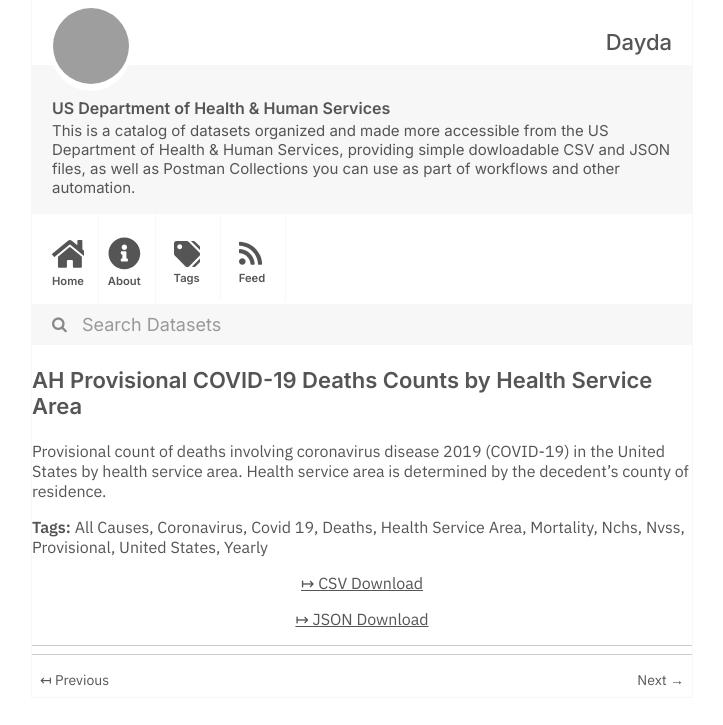
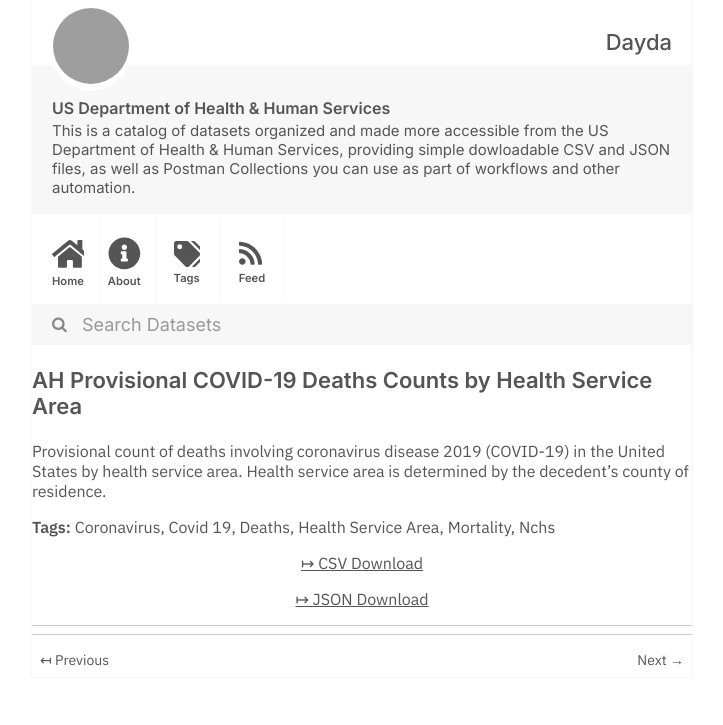
Before and after one commit to dayda-entities/us-department-of-health-and-human-services, a Jekyll site: the page built from _posts/2021-03-16-ah-provisional-covid-19-deaths-counts-by-health-service-area.md, in a window 1280 px wide, cut to the strip 0-725 px from the top of the page. Shown: the whole strip, without its empty margins (278-1001 px from the left). Built offline with Jekyll 4.4.1, drawn with Linux system fonts in a browser that asks for light colours; grey boxes are pictures that could not be loaded.

Commit message:
Publish Data

```diff
--- a/_posts/2021-03-16-ah-provisional-covid-19-deaths-counts-by-health-service-area.md
+++ b/_posts/2021-03-16-ah-provisional-covid-19-deaths-counts-by-health-service-area.md
@@ -1,21 +1,16 @@
 ---
 title: AH Provisional COVID-19 Deaths Counts by Health Service Area
-created: '2021-03-16T19:28:09.750967'
-modified: '2021-04-25T19:48:03.085136'
+created: '2021-03-16T18:44:58.181551'
+modified: '2021-03-16T18:44:58.181558'
 state: active
 type: dataset
 tags:
-  - All Causes
   - Coronavirus
   - Covid 19
   - Deaths
   - Health Service Area
   - Mortality
   - Nchs
-  - Nvss
-  - Provisional
-  - United States
-  - Yearly
 groups: []
 csv_url: 'https://data.cdc.gov/api/views/7873-6w4v/rows.csv?accessType=DOWNLOAD'
 json_url: 'https://data.cdc.gov/api/views/7873-6w4v/rows.json?accessType=DOWNLOAD'
```
